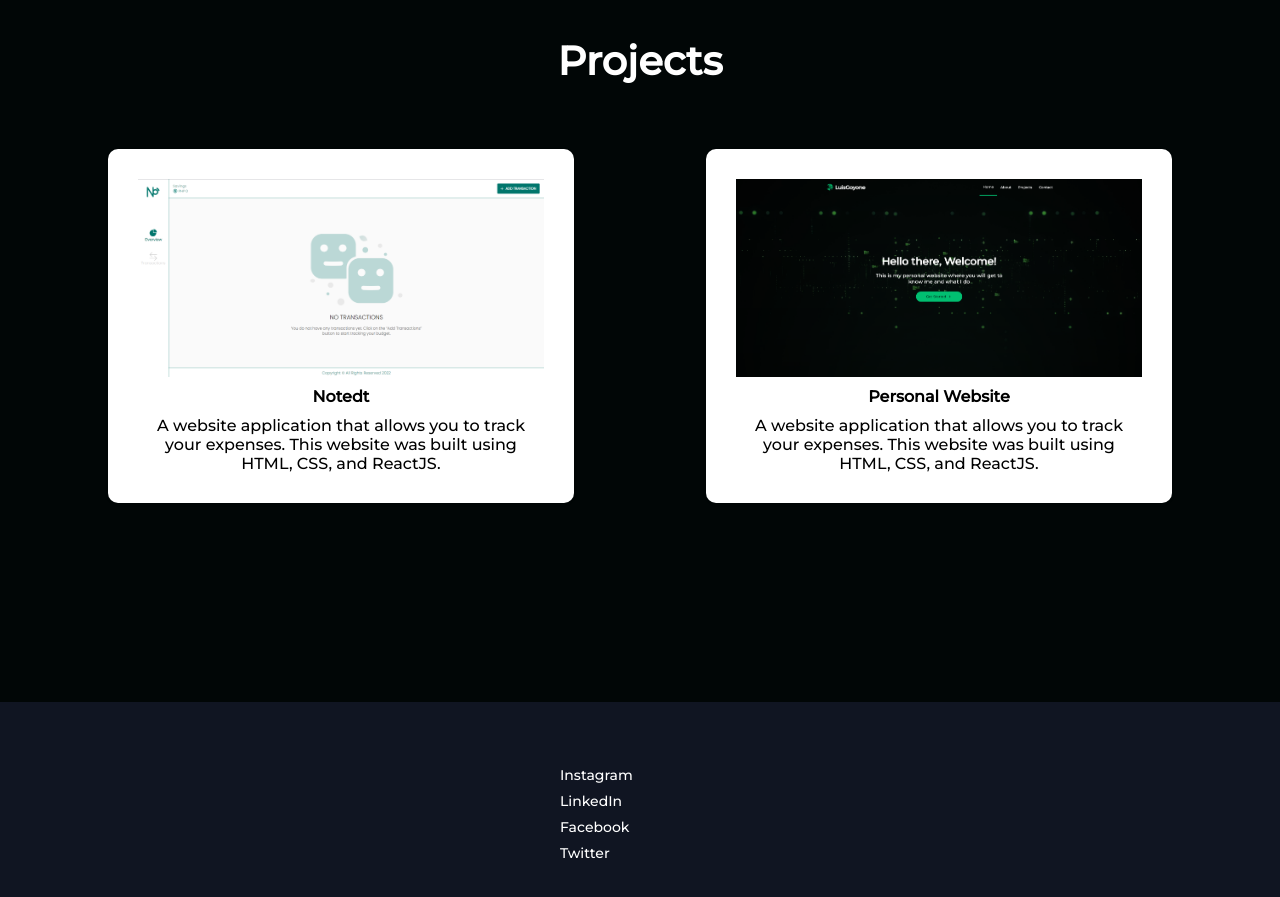
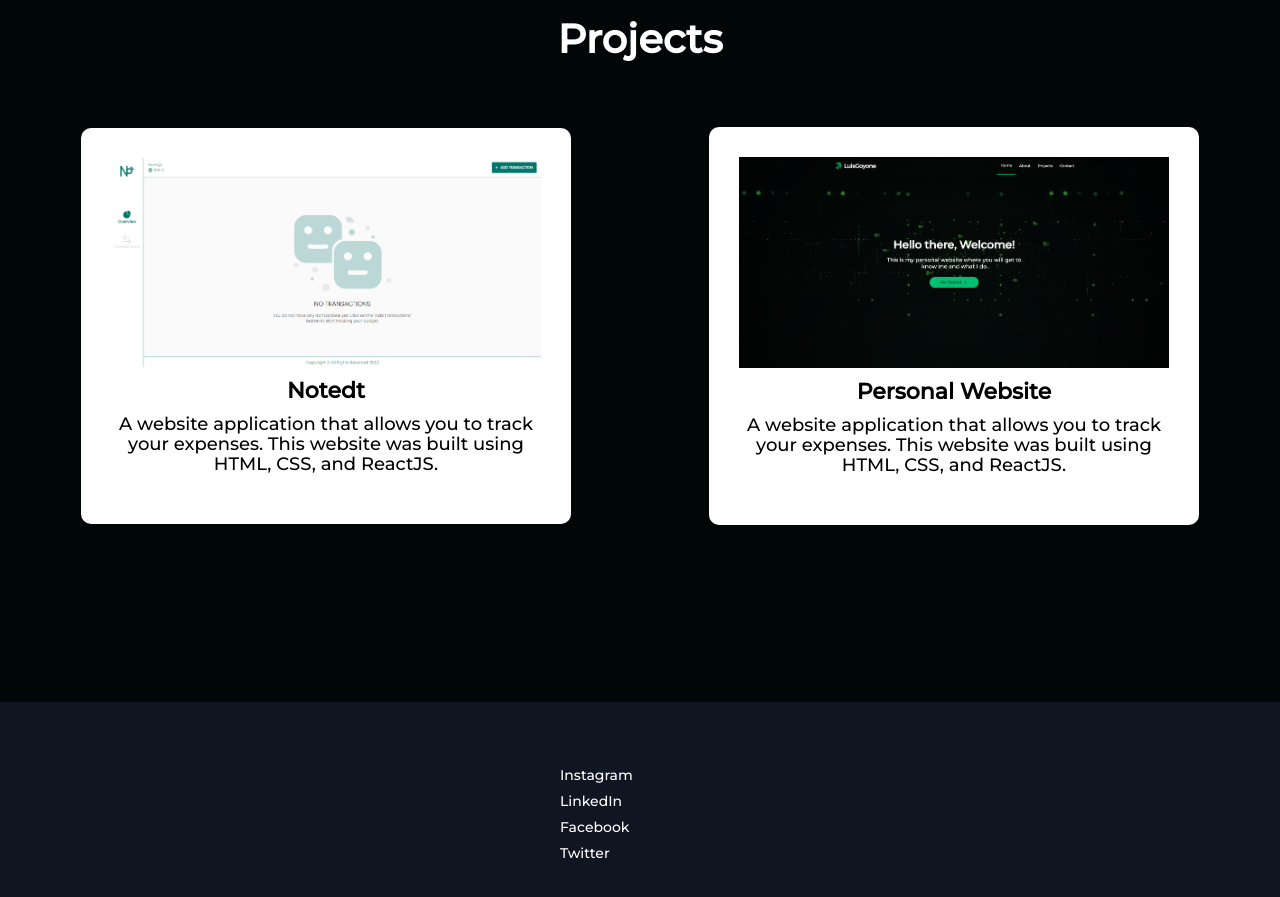
Before and after one commit to LuisGoyonee/personal-website, a React (Create React App) app: page / in a window 1280 px wide. Shown: the part 2500-3397 px from the top of the page. Built offline with nearby package versions, Linux system fonts and the light colour scheme.

Commit message:
fixed projects section

```diff
--- a/src/sections/projects/ProjectElements.js
+++ b/src/sections/projects/ProjectElements.js
@@ -28,13 +28,12 @@ export const ProjectsWrapper = styled.div`
   grid-gap: 16px;
   padding: 0 50px;
 
-  @media screen and (max-width: 1000px) {
-    grid-template-columns: 1fr 1fr;
-  }
-
-  @media screen and (max-width: 768px) {
+  @media screen and (min-width: 320px) {
     grid-template-columns: 1fr;
     padding: 0 20px;
+  }
+  @media screen and (min-width: 768px) {
+    grid-template-columns: 1fr 1fr;
   }
 `;
 
@@ -76,9 +75,32 @@ export const ProjectsH1 = styled.h1`
 export const ProjectsH2 = styled.h2`
   font-size: 1rem;
   margin-bottom: 10px;
+  @media screen and (min-width: 320px) {
+    font-size: 14px;
+  }
+  @media screen and (min-width: 768px) {
+    font-size: 18px;
+  }
+  @media screen and (min-width: 1024px) {
+    font-size: 22px;
+  }
 `;
 
 export const ProjectsP = styled.p`
   font-size: 1rem;
   text-align: center;
+
+  @media screen and (min-width: 320px) {
+    line-height: 20px;
+    font-size: 12px;
+    margin-bottom: 20px;
+  }
+  @media screen and (min-width: 768px) {
+    line-height: 20px;
+    font-size: 16px;
+  }
+  @media screen and (min-width: 1024px) {
+    line-height: 20px;
+    font-size: 18px;
+  }
 `;
```
Also changed, not shown: src/images/notedt.png.
